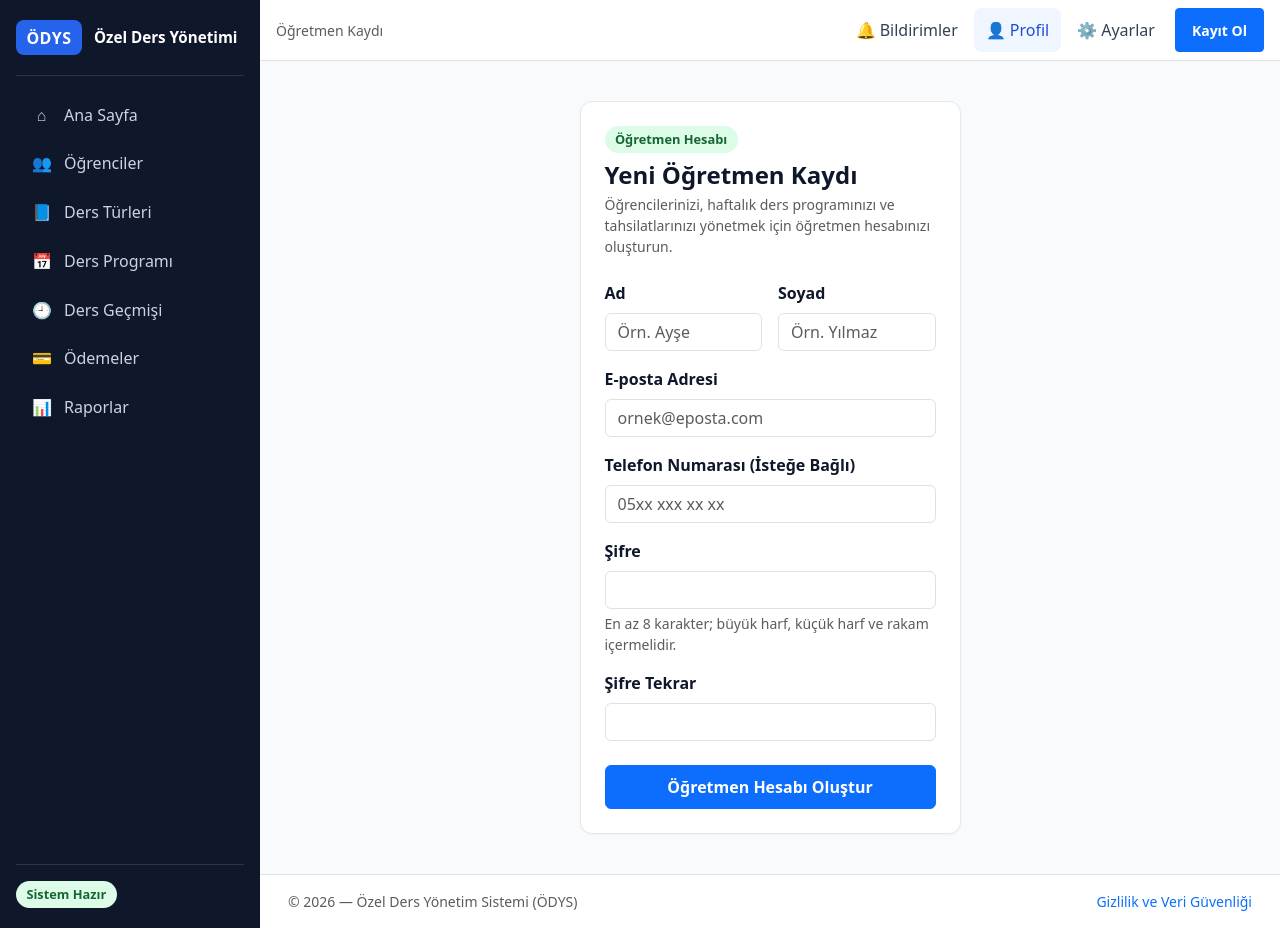
After one commit to ArdaKeskekoglu/Ozel_Ders_Yonetim_Sistemi_-ODYS-, an ASP.NET Core app: template src/OzelDers.Web/Views/Account/Register.cshtml in a window 1280 px wide. The commit adds this page. Run offline with ASP.NET Core 8, Linux system fonts and the light colour scheme; the template is opened without the code that fills it, so the values that code supplies are empty; style sheets or scripts are compiled from the project's sources.

Commit message:
feat(phase-7): implement teacher registration form, validation and account service

```diff
--- a/src/OzelDers.Web/Program.cs
+++ b/src/OzelDers.Web/Program.cs
@@ -45,6 +45,7 @@ builder.Services.ConfigureApplicationCookie(options =>
 builder.Services.AddControllersWithViews();
 builder.Services.AddScoped<ISystemInfoService, SystemInfoService>();
 builder.Services.AddScoped<INavigationService, NavigationService>();
+builder.Services.AddScoped<ITeacherAccountService, TeacherAccountService>();
 
 var app = builder.Build();
 
--- /dev/null
+++ b/src/OzelDers.Web/Views/Account/Register.cshtml
@@ -0,0 +1,73 @@
+@model RegisterViewModel
+@{
+    ViewData["Title"] = "Öğretmen Kaydı";
+}
+
+<div class="row justify-content-center py-3">
+    <div class="col-12 col-md-8 col-lg-6 col-xl-5">
+        <div class="odys-card p-4">
+            <div class="mb-4">
+                <span class="odys-status-pill odys-status-active mb-2">Öğretmen Hesabı</span>
+                <h1 class="h4 fw-bold mb-1">Yeni Öğretmen Kaydı</h1>
+                <p class="small text-muted mb-0">
+                    Öğrencilerinizi, haftalık ders programınızı ve tahsilatlarınızı yönetmek için öğretmen hesabınızı oluşturun.
+                </p>
+            </div>
+
+            <form asp-controller="Account" asp-action="Register" method="post" novalidate>
+                @Html.AntiForgeryToken()
+
+                <div asp-validation-summary="ModelOnly" class="alert alert-danger py-2 small" role="alert"></div>
+
+                <div class="row g-3">
+                    <div class="col-12 col-sm-6">
+                        <label asp-for="FirstName" class="form-label fw-semibold"></label>
+                        <input asp-for="FirstName" class="form-control" autocomplete="given-name" placeholder="Örn. Ayşe" />
+                        <span asp-validation-for="FirstName" class="text-danger small"></span>
+                    </div>
+
+                    <div class="col-12 col-sm-6">
+                        <label asp-for="LastName" class="form-label fw-semibold"></label>
+                        <input asp-for="LastName" class="form-control" autocomplete="family-name" placeholder="Örn. Yılmaz" />
+                        <span asp-validation-for="LastName" class="text-danger small"></span>
+                    </div>
+
+                    <div class="col-12">
+                        <label asp-for="Email" class="form-label fw-semibold"></label>
+                        <input asp-for="Email" class="form-control" autocomplete="email" placeholder="ornek@eposta.com" />
+                        <span asp-validation-for="Email" class="text-danger small"></span>
+                    </div>
+
+                    <div class="col-12">
+                        <label asp-for="PhoneNumber" class="form-label fw-semibold"></label>
+                        <input asp-for="PhoneNumber" class="form-control" autocomplete="tel" placeholder="05xx xxx xx xx" />
+                        <span asp-validation-for="PhoneNumber" class="text-danger small"></span>
+                    </div>
+
+                    <div class="col-12">
+                        <label asp-for="Password" class="form-label fw-semibold"></label>
+                        <input asp-for="Password" class="form-control" autocomplete="new-password" />
+                        <div class="form-text small">En az 8 karakter; büyük harf, küçük harf ve rakam içermelidir.</div>
+                        <span asp-validation-for="Password" class="text-danger small"></span>
+                    </div>
+
+                    <div class="col-12">
+                        <label asp-for="ConfirmPassword" class="form-label fw-semibold"></label>
+                        <input asp-for="ConfirmPassword" class="form-control" autocomplete="new-password" />
+                        <span asp-validation-for="ConfirmPassword" class="text-danger small"></span>
+                    </div>
+
+                    <div class="col-12 mt-4">
+                        <button type="submit" class="btn btn-primary w-100 odys-touch-target justify-content-center fw-semibold">
+                            Öğretmen Hesabı Oluştur
+                        </button>
+                    </div>
+                </div>
+            </form>
+        </div>
+    </div>
+</div>
+
+@section Scripts {
+    <partial name="_ValidationScriptsPartial" />
+}
--- a/src/OzelDers.Web/Views/Shared/_Layout.cshtml
+++ b/src/OzelDers.Web/Views/Shared/_Layout.cshtml
@@ -70,7 +70,7 @@
                         </span>
                     </div>
 
-                    <!-- Sağ Üst Aksiyonlar: Bildirimler, Profil, Ayarlar -->
+                    <!-- Sağ Üst Aksiyonlar: Bildirimler, Profil, Ayarlar ve Hesap -->
                     <nav aria-label="Kullanıcı ve Ayarlar Menüsü">
                         <ul class="nav align-items-center gap-1">
                             @foreach (var topItem in topbarItems)
@@ -83,6 +83,23 @@
                                        aria-current="@(topItem.IsActive ? "page" : null)">
                                         <span aria-hidden="true">@topItem.IconText</span>
                                         <span class="d-none d-sm-inline ms-1">@topItem.Title</span>
+                                    </a>
+                                </li>
+                            }
+                            @if (User.Identity?.IsAuthenticated == true)
+                            {
+                                <li class="nav-item ms-1">
+                                    <span class="odys-status-pill odys-status-active">@User.Identity.Name</span>
+                                </li>
+                            }
+                            else
+                            {
+                                <li class="nav-item ms-1">
+                                    <a class="btn btn-primary btn-sm odys-touch-target px-3 fw-semibold"
+                                       asp-area=""
+                                       asp-controller="Account"
+                                       asp-action="Register">
+                                        Kayıt Ol
                                     </a>
                                 </li>
                             }
@@ -133,6 +150,17 @@
                                     </a>
                                 </li>
                             }
+                            @if (User.Identity?.IsAuthenticated != true)
+                            {
+                                <li class="nav-item mt-2">
+                                    <a class="btn btn-primary w-100 odys-touch-target justify-content-center fw-semibold"
+                                       asp-area=""
+                                       asp-controller="Account"
+                                       asp-action="Register">
+                                        Yeni Öğretmen Kaydı
+                                    </a>
+                                </li>
+                            }
                         </ul>
                     </div>
                 </div>
@@ -141,6 +169,13 @@
             <!-- Ana Sayfa İçeriği -->
             <main role="main" class="odys-content flex-grow-1 p-3 p-md-4">
                 <div class="container-fluid">
+                    @if (TempData["SuccessMessage"] is string successMessage)
+                    {
+                        <div class="alert alert-success alert-dismissible fade show mb-3" role="alert">
+                            @successMessage
+                            <button type="button" class="btn-close" data-bs-dismiss="alert" aria-label="Kapat"></button>
+                        </div>
+                    }
                     @RenderBody()
                 </div>
             </main>
--- a/src/OzelDers.Web/Views/_ViewImports.cshtml
+++ b/src/OzelDers.Web/Views/_ViewImports.cshtml
@@ -2,5 +2,6 @@
 @using OzelDers.Web.Models
 @using OzelDers.Web.ViewModels.Home
 @using OzelDers.Web.ViewModels.Navigation
+@using OzelDers.Web.ViewModels.Account
 @using OzelDers.Web.Services.Abstractions
 @addTagHelper *, Microsoft.AspNetCore.Mvc.TagHelpers
```
Also changed, not shown: src/OzelDers.Web/Controllers/AccountController.cs (added, +60 -0 lines), src/OzelDers.Web/Services/Abstractions/ITeacherAccountService.cs (added, +19 -0 lines), src/OzelDers.Web/Services/TeacherAccountService.cs (added, +103 -0 lines), src/OzelDers.Web/ViewModels/Account/RegisterViewModel.cs (added, +42 -0 lines), tests/OzelDers.UnitTests/TeacherRegistrationTests.cs (added, +139 -0 lines).
